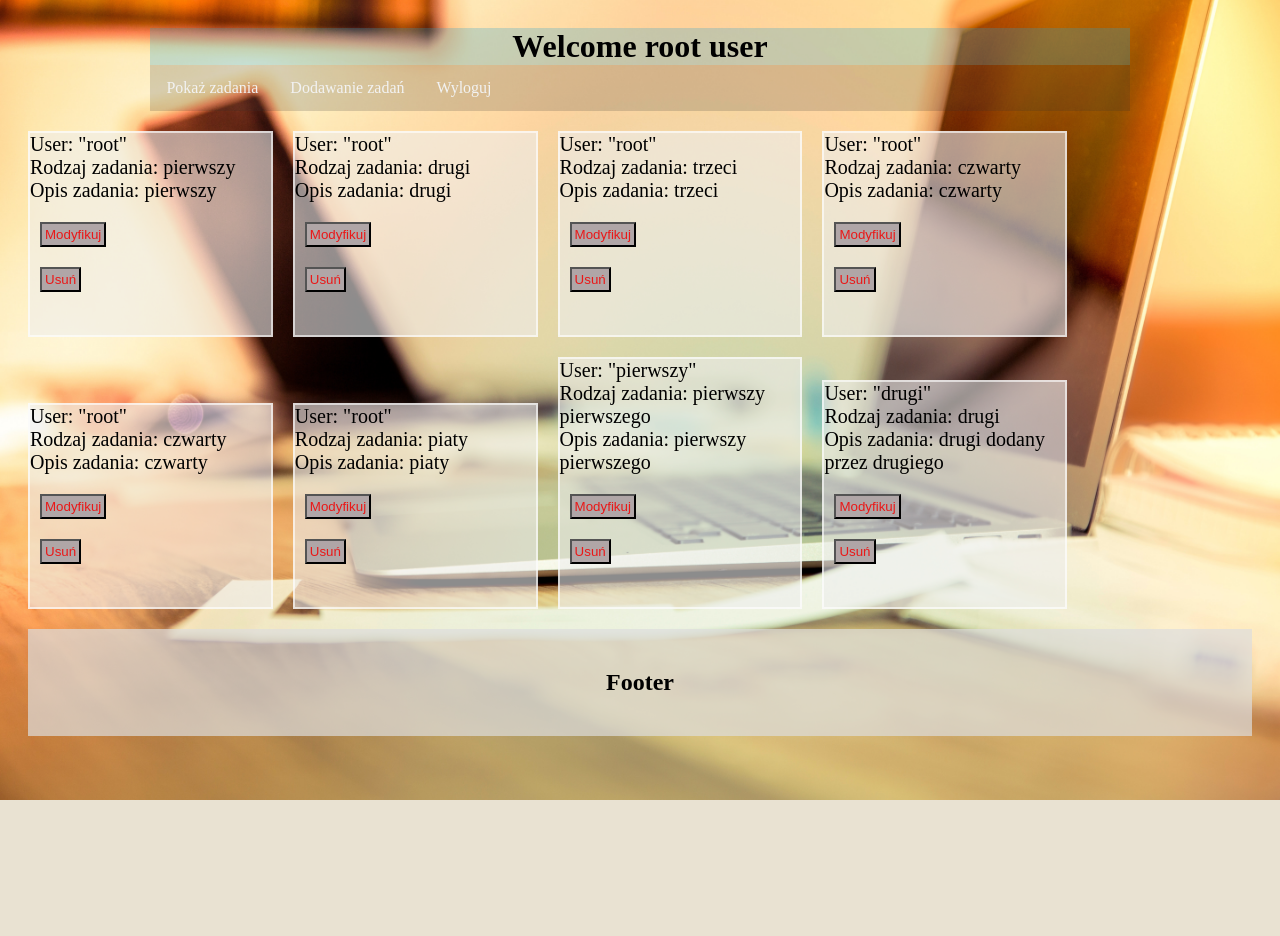
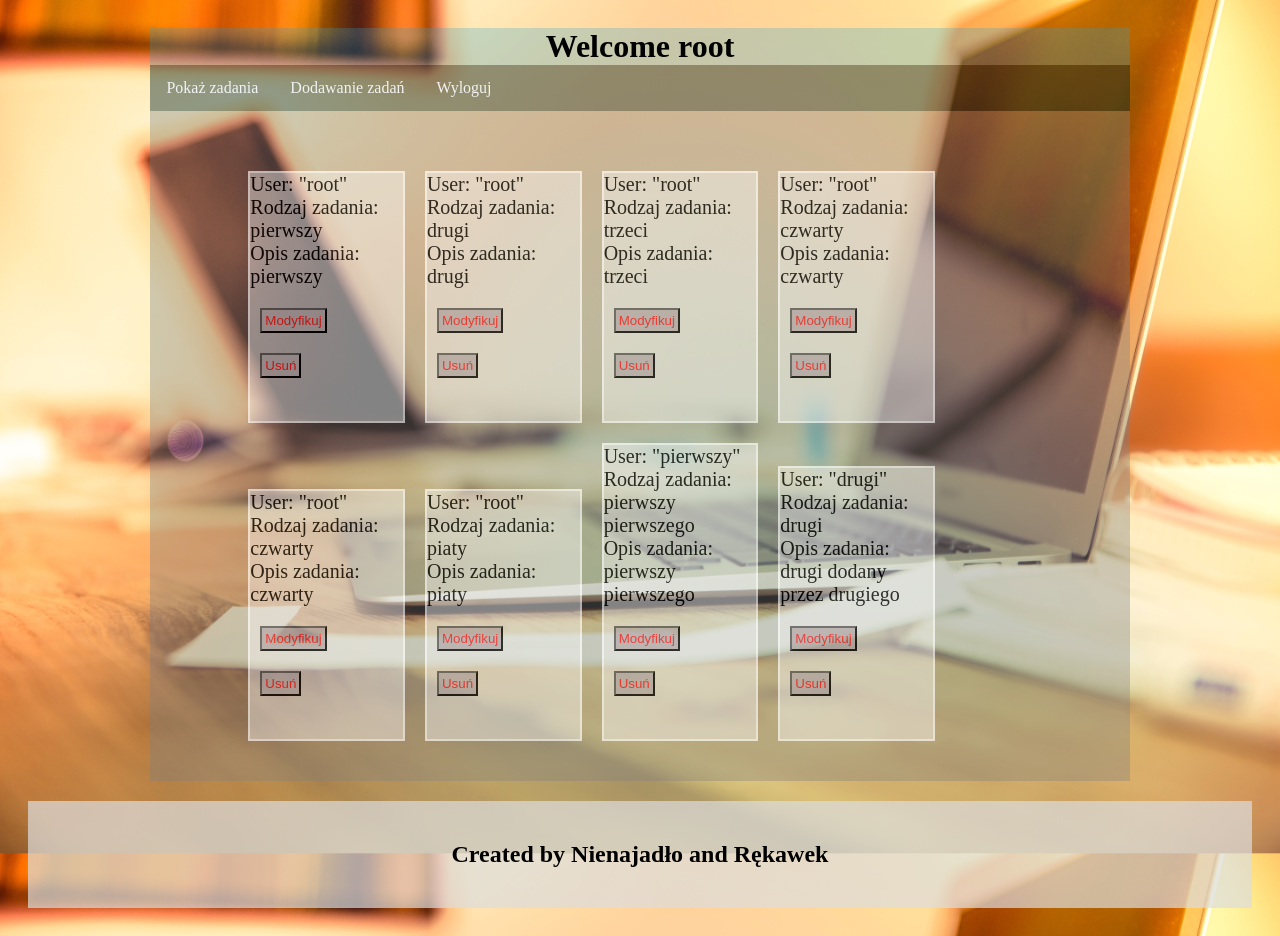
Before and after one commit to DarnoKzsip/phpzal, a PHP site: page /welcome.php in a window 1280 px wide. Before the commit the page ends 800 px from the top, so only its background shows below. Run offline with PHP 8.4, Linux system fonts and the light colour scheme; a user stored in the database is signed in; data comes from the database, SQL or seed files in the repository.

Commit message:
Signed-off-by: Boldeusz <mnpower@poczta.onet.pl>

```diff
--- /dev/null
+++ b/bottompage_tpl.php
@@ -0,0 +1,3 @@
+<div class="footer">
+  <h2>Created by Nienajadło and Rękawek</h2>
+</div>
--- a/style.css
+++ b/style.css
@@ -60,7 +60,7 @@
 }
 .topnav {
   overflow: hidden;
-  background-color: #33333330;
+  background-color: #06252670;
   width: 80%;
     margin-left: 10%;
 }
@@ -183,6 +183,23 @@ min-width:200px; // Suppose you want minimum width of 1000px
     text-align: center;
     min-width:300px;
 }
+.glowny {
+
+  margin: 0 auto;
+  width: 80%;
+
+
+  padding-bottom: 40px;
+  padding-top:40px;
+  background: #80808075;
+  opacity: 0.8;
+
+
+}
+.glownysrodek{
+  width: 80%;
+  margin: auto;
+}
 /* Mobile phones (portrait and landscape) ---------- */
 /*@media screen and (max-width: 767px){
     .container {
--- /dev/null
+++ b/toppage_tpl.php
@@ -0,0 +1,15 @@
+<html>
+
+   <head>
+
+      <link rel="stylesheet" type="text/css" href="style.css">
+   </head>
+
+   <body class ="body">
+      <h1 class = "container"><?php echo $Welcome_Text ?></h1>
+
+      <div class="topnav">
+       <a href="welcome.php">Pokaż zadania</a>
+       <a href="dodajzadanie.php">Dodawanie zadań</a>
+       <a href="logout.php">Wyloguj</a>
+     </div>
--- a/welcome.php
+++ b/welcome.php
@@ -29,22 +29,12 @@ $result2 = mysqli_query($db,$sql2);
 
 ?>
 
-<html>
 
-   <head>
-
-      <link rel="stylesheet" type="text/css" href="style.css">
-   </head>
-
-   <body class ="body">
-      <h1 class = "container">Welcome <?php echo $login_session; ?> user</h1>
-
-      <div class="topnav">
-       <a href="welcome.php">Pokaż zadania</a>
-       <a href="dodajzadanie.php">Dodawanie zadań</a>
-       <a href="logout.php">Wyloguj</a>
-     </div>
       <?php
+      $Welcome_Text = "Welcome ".$login_session;
+            include 'toppage_tpl.php';
+      echo '<div class = "glowny">';
+      echo '<div class = "glownysrodek">';
       while($row3 = mysqli_fetch_assoc($result2)){
          if ($keyUser[0] == 0) {
          echo '<div class = "column">' .'User: ' . $username_array[$row3["user"]-1]. '<br/>';
@@ -69,13 +59,10 @@ $result2 = mysqli_query($db,$sql2);
             echo '<br/></div>';
          }
       }
-
-
-      ?>
-      <div class="footer">
+              echo '</div>';
+      echo '</div>';
+        include 'bottompage_tpl.php';
+    ?>
+  <!--      <div class="footer">
   <h2>Footer</h2>
-</div>
-
-   </body>
-
-</html>
+</div>-->
```
Also changed, not shown: delete.php (+14 -1 lines), dodajzadanie.php (+10 -4 lines), modify.php (+29 -1 lines).
